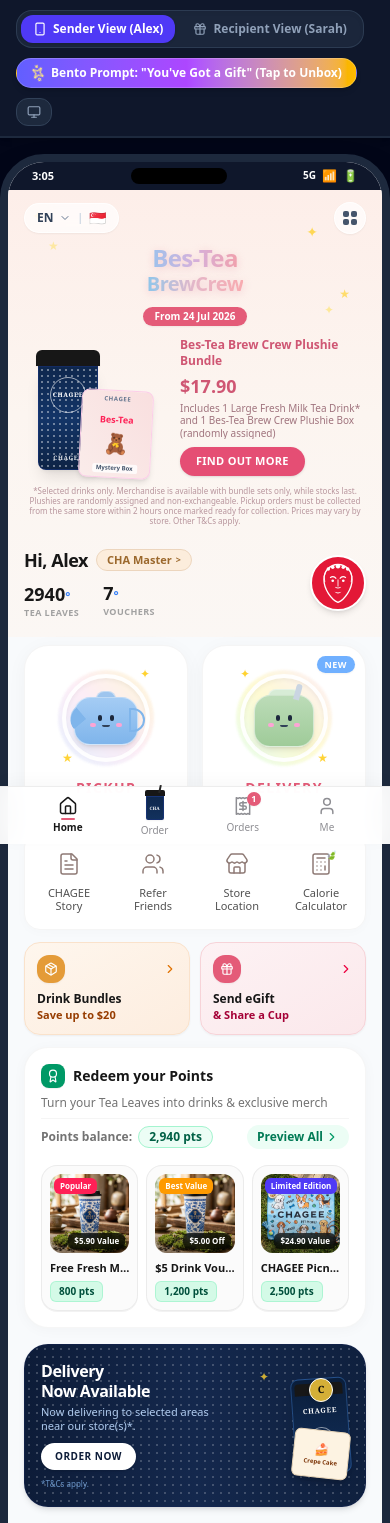
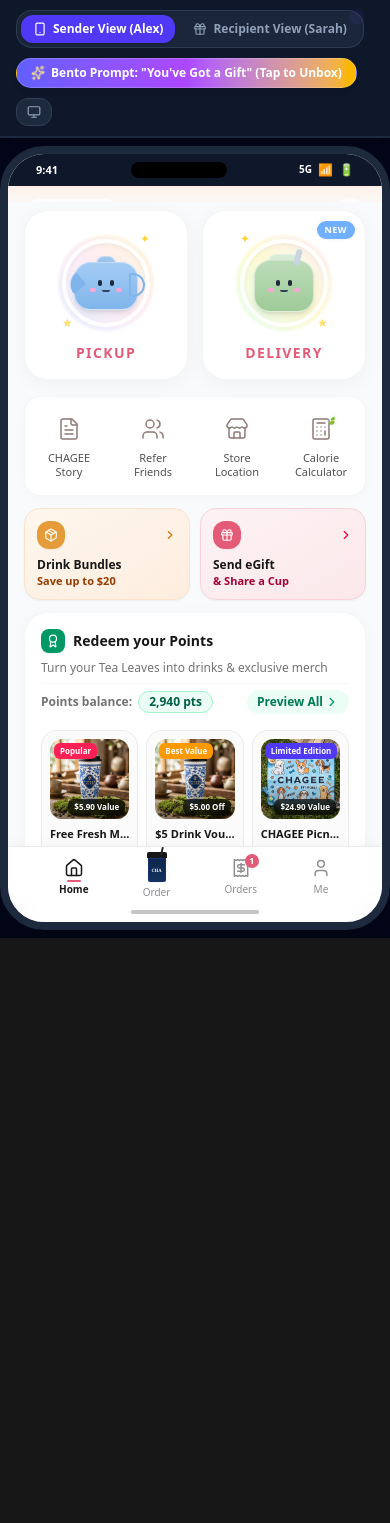
Before and after one commit to lynotes-pixel/Chagee-Package-Bundle-Gifting-Demo, a React (Vite) app: page / in a window 390 px wide. Shown: the top 1523 px of the page. After the commit the page ends 938 px from the top, so only its background shows below. Built offline with nearby package versions, Linux system fonts and the light colour scheme.

Commit message:
Embed bottom bar inside mobile frame and contain scrollable viewport

```diff
--- a/src/App.tsx
+++ b/src/App.tsx
@@ -247,16 +247,16 @@
 
       {/* Main App Container (Mobile Frame or Clean Responsive View) */}
       <main
-        className={`w-full transition-all duration-300 ${
+        className={`w-full transition-all duration-300 flex flex-col ${
           isPhoneFrame
-            ? 'max-w-[430px] my-4 sm:my-6 rounded-[44px] shadow-2xl overflow-hidden border-[8px] border-slate-800 bg-slate-50 min-h-[850px] relative'
-            : 'max-w-2xl my-0 sm:my-4 bg-slate-50 min-h-screen relative shadow-lg'
+            ? 'max-w-[420px] h-[844px] max-h-[calc(100vh-60px)] my-2 sm:my-4 rounded-[44px] shadow-2xl overflow-hidden border-[8px] border-slate-800 bg-slate-50 relative'
+            : 'max-w-md my-0 sm:my-4 bg-slate-50 min-h-screen relative shadow-lg'
         }`}
       >
         {/* Dynamic Island / Top Speaker Bar for Mobile Frame */}
         {isPhoneFrame && (
-          <div className="bg-slate-900 h-7 w-full flex items-center justify-between px-6 text-white text-[11px] font-bold select-none z-30 relative">
-            <span>3:05</span>
+          <div className="bg-slate-900 h-8 w-full flex items-center justify-between px-7 text-white text-[11px] font-bold select-none z-30 shrink-0">
+            <span>9:41</span>
             <div className="w-24 h-4 bg-black rounded-full mx-auto" />
             <div className="flex items-center gap-1.5 text-xs">
               <span className="text-[10px]">5G</span>
@@ -266,8 +266,8 @@
           </div>
         )}
 
-        {/* UNIFIED CHAGEE APP VIEW (Sender and Recipient share identical UI, with Incoming Gift Block in Recipient view) */}
-        <div className="bg-slate-50 min-h-full">
+        {/* UNIFIED CHAGEE APP SCROLLABLE CONTENT (Sender and Recipient share identical UI) */}
+        <div className="flex-1 overflow-y-auto overscroll-contain bg-slate-50 flex flex-col">
           {activeTab === 'home' && (
             <>
               {/* Header Banner with Profile & Bes-Tea BrewCrew Banner */}
@@ -372,14 +372,15 @@
               onViewOrders={() => setActiveTab('orders')}
             />
           )}
+        </div>
 
-          {/* Bottom Navigation Bar */}
-          <BottomNavBar
-            activeTab={activeTab}
-            onChangeTab={setActiveTab}
-            ordersBadgeCount={giftsList.length}
-          />
-        </div>
+        {/* Embedded Bottom Navigation Bar within mobile frame */}
+        <BottomNavBar
+          activeTab={activeTab}
+          onChangeTab={setActiveTab}
+          ordersBadgeCount={giftsList.length}
+          isPhoneFrame={isPhoneFrame}
+        />
       </main>
 
       {/* ================= MODALS & OVERLAYS ================= */}
--- a/src/components/BottomNavBar.tsx
+++ b/src/components/BottomNavBar.tsx
@@ -5,15 +5,22 @@
   activeTab: 'home' | 'order' | 'orders' | 'me';
   onChangeTab: (tab: 'home' | 'order' | 'orders' | 'me') => void;
   ordersBadgeCount?: number;
+  isPhoneFrame?: boolean;
 }
 
 export const BottomNavBar: React.FC<BottomNavBarProps> = ({
   activeTab,
   onChangeTab,
   ordersBadgeCount = 0,
+  isPhoneFrame = true,
 }) => {
   return (
-    <div className="fixed bottom-0 inset-x-0 bg-white/95 backdrop-blur-md border-t border-neutral-200/70 py-1.5 px-6 flex items-center justify-around z-30 shadow-[0_-4px_16px_rgba(0,0,0,0.03)] max-w-md mx-auto">
+    <nav
+      id="mobile-bottom-nav-bar"
+      aria-label="Bottom Navigation"
+      className="w-full shrink-0 bg-white/95 backdrop-blur-md border-t border-neutral-200/80 z-20 shadow-[0_-2px_12px_rgba(0,0,0,0.03)] select-none"
+    >
+      <div className="py-2 px-6 flex items-center justify-around">
         {/* 1. HOME */}
         <button
           id="nav-tab-home"
@@ -104,5 +111,13 @@
           <span className="text-[10px]">Me</span>
         </button>
       </div>
+
+      {/* Embedded home indicator pill for mobile frame aesthetic */}
+      {isPhoneFrame && (
+        <div className="w-full flex justify-center pb-2 pt-0.5 pointer-events-none">
+          <div className="w-32 h-1 bg-neutral-900/25 rounded-full" />
+        </div>
+      )}
+    </nav>
   );
 };
```
Lines whose indentation alone changed are shown as unchanged.
